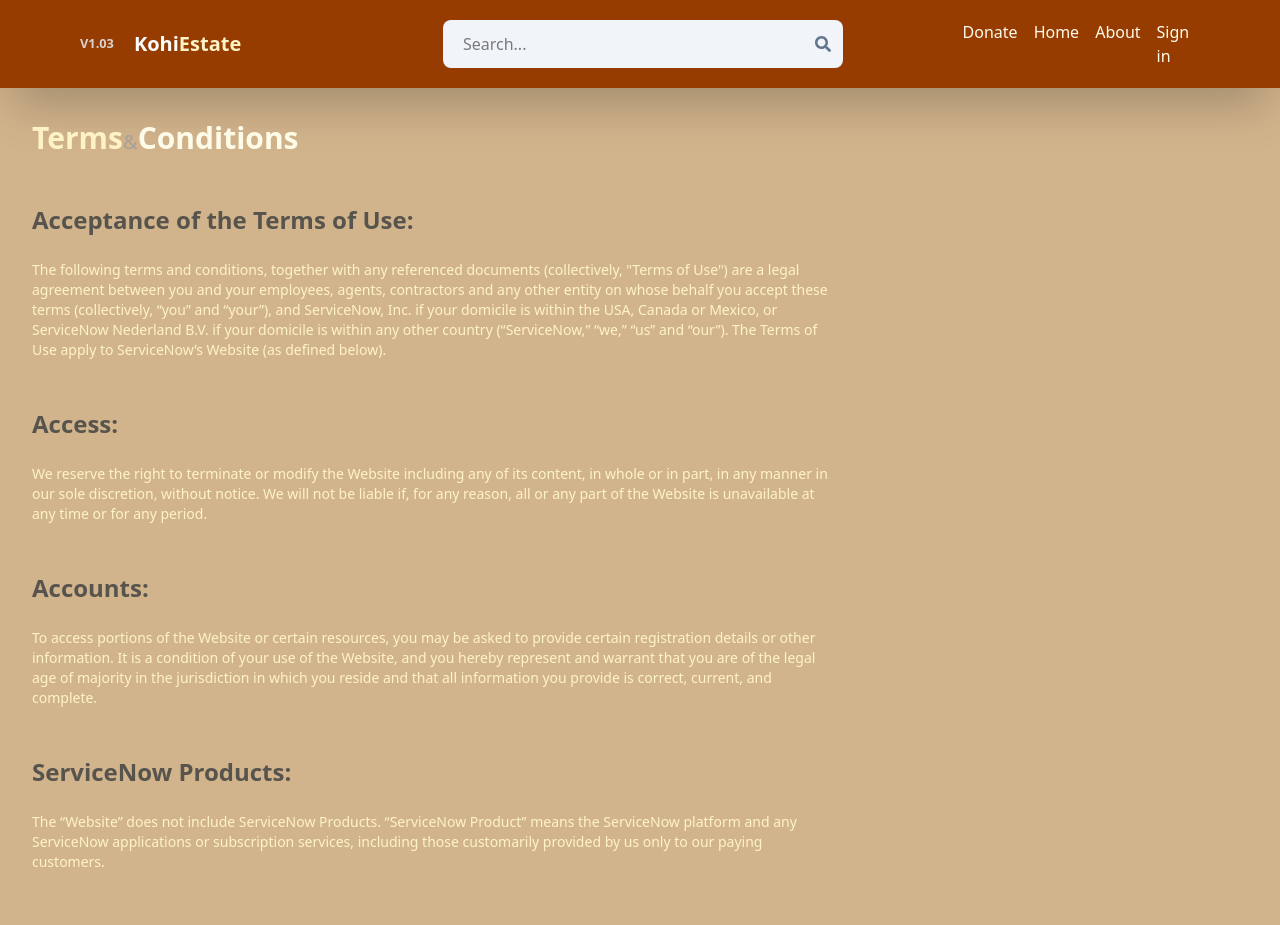
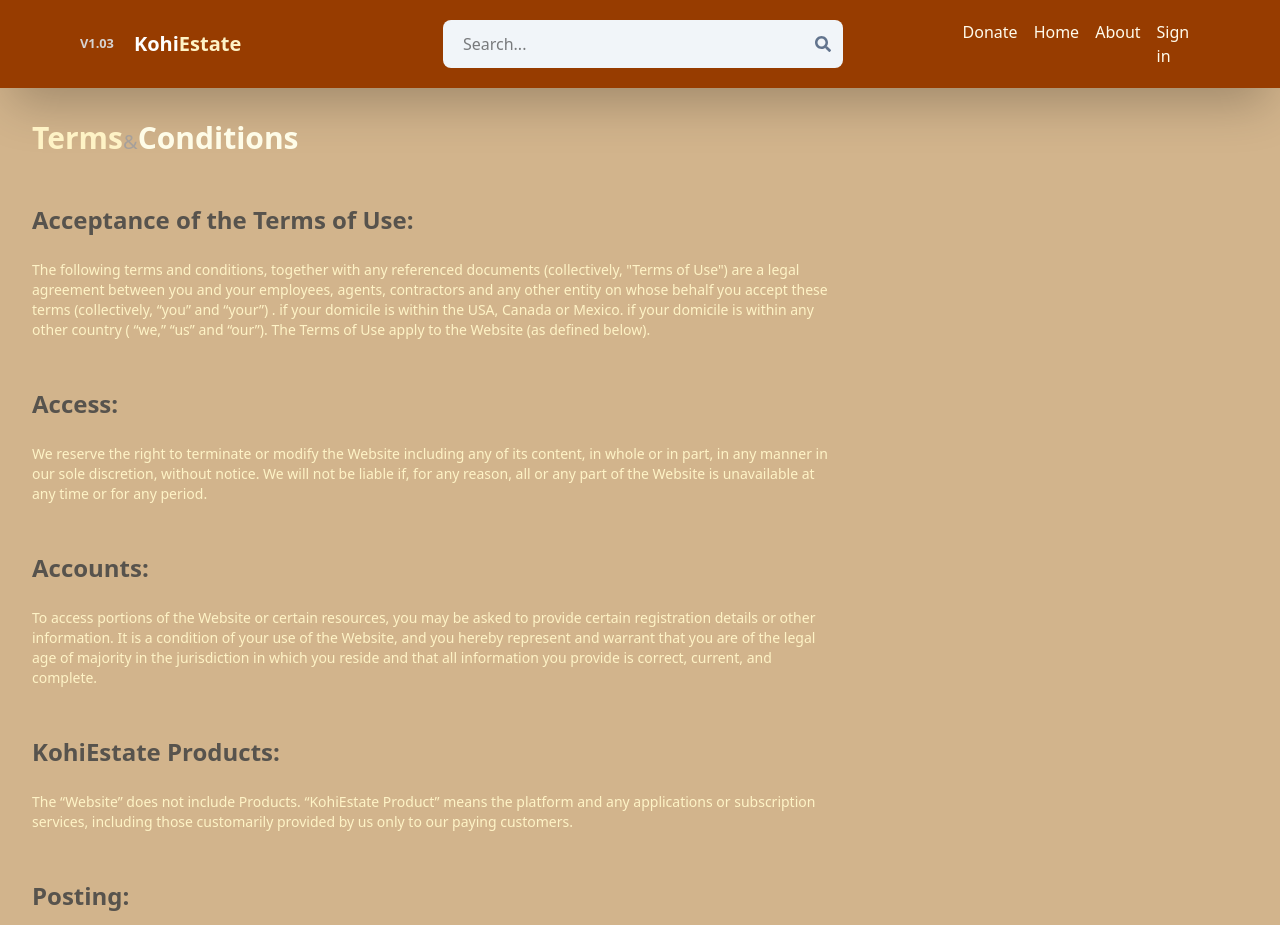
Before and after one commit to VIIthaG/Real-Estate-Platform-Node-Express, a React (Vite) app in the folder client/: page /terms in a window 1280 px wide. Shown: the top 925 px of the page. Built offline with nearby package versions, Linux system fonts and the light colour scheme; no server answers.

Commit message:
probably going to be my last commit for now. Fixed a bunch of things at the start like missing errors, etc...

```diff
--- a/client/src/pages/SignIn.jsx
+++ b/client/src/pages/SignIn.jsx
@@ -1,10 +1,12 @@
-import React, { useState } from "react";
+import React, { useState, useEffect } from "react";
 import { Link } from "react-router-dom";
 import { useNavigate } from "react-router-dom";
-import { signInStart } from "../redux/user/userSlice";
+import {
+  signInStart,
+  signInSuccess,
+  signInFailure,
+} from "../redux/user/userSlice";
 import { useDispatch, useSelector } from "react-redux";
-import { signInSuccess } from "../redux/user/userSlice";
-import { signInFailure } from "../redux/user/userSlice";
 import OAuth from "../components/OAuth";
 import ad from "/Users/apple/Desktop/Real Estate Project/client/src/assets/ad.jpg";
 
@@ -13,12 +15,20 @@
   const { loading, error } = useSelector((state) => state.user);
   const navigate = useNavigate();
   const dispatch = useDispatch();
+
+  useEffect(() => {
+    if (error) {
+      dispatch(signInFailure(null));
+    }
+  }, []);
+
   const handleChange = (e) => {
     setFormData({
       ...formData,
       [e.target.id]: e.target.value,
     });
   };
+
   const handleSubmit = async (e) => {
     e.preventDefault();
     try {
@@ -47,12 +57,12 @@
     <div className="my-10 ">
       <div className="flex justify-center">
         <div className="shadow-lg w-auto rounded h-14">
-          <h1 className="text-3xl text-center text-amber-100 font-semibold  my-4  ">
+          <h1 className="text-3xl text-center text-amber-100 font-semibold my-4">
             Sign In
           </h1>
         </div>
       </div>
-      <div className="p-3  max-w-lg mx-auto  bg-cover bg-center bg-no-repeat  ">
+      <div className="p-3 max-w-lg mx-auto bg-cover bg-center bg-no-repeat">
         <form className="flex gap-3 flex-col" onSubmit={handleSubmit}>
           <input
             type="text"
@@ -60,6 +70,7 @@
             className="border border-gray-200 p-3 rounded-lg bg-gray-200 hover:text-gray-700"
             id="email"
             onChange={handleChange}
+            required
           />
 
           <input
@@ -68,8 +79,9 @@
             className="border border-gray-200 p-3 rounded-lg bg-gray-200 hover:text-gray-700"
             id="password"
             onChange={handleChange}
+            required
           />
-          <div className="flex  gap-2 justify-center">
+          <div className="flex gap-2 justify-center">
             <button
               className="bg-amber-100 text-amber-800 p-3 rounded-lg w-48 font-semibold hover:opacity-97 disabled:opacity-80 justify-center gap-3 transition-transform duration-300 ease-in-out hover:scale-101 hover:bg-yellow-100 hover:shadow-md"
               disabled={loading}
@@ -85,14 +97,14 @@
             <span className="text-amber-100 hover:underline">Sign Up</span>
           </Link>
 
-          <div className=" ml-30 flex gap-2">
+          <div className="ml-30 flex gap-2">
             <p>Like What You See?</p>
             <Link to={"https://github.com/VIIthaG"}>
               <span className="text-amber-100 hover:underline">Rate Us</span>
             </Link>
           </div>
         </div>
-        {error && <p className="text-red-700">{error} </p>}
+        {error && <p className="text-red-700">{error}</p>}
       </div>
       <Link
         to="https://www.apple.com/in/"
--- a/client/src/pages/SignUp.jsx
+++ b/client/src/pages/SignUp.jsx
@@ -13,85 +13,118 @@
   function handleChange(e) {
     setFormData({
       ...formData,
-      [e.target.id]: e.target.value, // to make sure that we can make entries in all 3 input fields without resetting anything or losing data
+      [e.target.id]: e.target.value,
     });
   }
 
   async function handleSubmit(e) {
     e.preventDefault();
+    setLoading(true);
+    setError(null);
+
+    // Frontend validation
+    if (!formData.email.includes("@")) {
+      setLoading(false);
+      setError("Invalid email. Please enter a valid email.");
+      return;
+    }
+
+    if (formData.password.length < 6) {
+      setLoading(false);
+      setError("Password must be at least 6 characters.");
+      return;
+    }
+
     try {
-      setLoading(true);
       const res = await fetch("/api/auth/signup", {
         method: "POST",
         headers: {
-          "Content-Type": " application/json",
+          "Content-Type": "application/json",
         },
         body: JSON.stringify(formData),
       });
+
       const data = await res.json();
-      if (data.success === false) {
+
+      if (!res.ok) {
+        // Handle custom server errors
+        if (data.message.includes("email already exists")) {
+          setError("This email is already registered. Try signing in.");
+        } else if (data.message.includes("username taken")) {
+          setError("Username is already taken. Try a different one.");
+        } else {
+          setError("Something went wrong. Please try again later.");
+        }
         setLoading(false);
-        setError(data.message);
         return;
       }
+
       setLoading(false);
-      setError(null);
       navigate("/signin");
     } catch (error) {
       setLoading(false);
-      setError(error.message);
+      setError("Failed to connect to the server. Please try again.");
     }
   }
 
   return (
     <div className="my-10">
       <div className="flex justify-center">
-        <div className="shadow-lg w-auto h-15 rounded ">
-          <h1 className="text-3xl text-center text-amber-100 font-semibold my-5   ">
+        <div className="shadow-lg w-auto h-15 rounded">
+          <h1 className="text-3xl text-center text-amber-100 font-semibold my-5">
             Sign Up
           </h1>
         </div>
       </div>
-      <div className="p-3 max-w-lg mx-auto bg-cover bg-center bg-no-repeat ">
+      <div className="p-3 max-w-lg mx-auto bg-cover bg-center bg-no-repeat">
         <form className="flex gap-3 flex-col" onSubmit={handleSubmit}>
           <input
             type="text"
-            placeholder="username"
+            placeholder="Username"
             className="border border-gray-200 p-3 rounded-lg bg-gray-200 hover:text-gray-700"
             id="username"
             onChange={handleChange}
+            required
           />
 
           <input
             type="text"
-            placeholder="email"
+            placeholder="Email"
             className="border border-gray-200 p-3 rounded-lg bg-gray-200 hover:text-gray-700"
             id="email"
             onChange={handleChange}
+            required
           />
 
           <input
             type="password"
-            placeholder="password"
+            placeholder="Password"
             className="border border-gray-200 p-3 rounded-lg bg-gray-200 hover:text-gray-700"
             id="password"
             onChange={handleChange}
+            required
           />
+
           <div className="flex gap-2 justify-center">
             <button
-              className="bg-amber-100 text-amber-800 p-3 rounded-lg w-48 font-semibold hover:opacity-97 disabled:opacity-80 justify-center gap-3 transition-transform duration-300 ease-in-out hover:scale-101 hover:bg-yellow-100 hover:shadow-md"
+              className="bg-amber-100 text-amber-800 p-3 rounded-lg w-48 font-semibold hover:opacity-97 disabled:opacity-80 transition-transform duration-300 ease-in-out hover:scale-101 hover:bg-yellow-100 hover:shadow-md"
               disabled={loading}
             >
-              {loading ? "Loading" : "Submit"}
+              {loading ? "Loading..." : "Submit"}
             </button>
             <OAuth />
           </div>
         </form>
-        <div className="my-0.5 flex justify-between gap-2 mt-5 ">
-          <div className="flex gap-2 ">
+
+        {error && (
+          <p className="text-red-700 flex justify-center my-3">{error}</p>
+        )}
+
+        <div className="my-0.5 flex justify-between gap-2 mt-5">
+          <div className="flex gap-2">
             <p>Have an Account?</p>
             <Link to={"/signin"}>
-              <span className="text-amber-100 hover:underline ">Sign In</span>
+              <span className="text-amber-100 hover:underline">Sign In</span>
             </Link>
           </div>
           <div className="flex gap-2">
@@ -101,15 +134,13 @@
             </Link>
           </div>
         </div>
-        {error && (
-          <p className="text-red-700 flex justify-center my-3">{error} </p>
-        )}
       </div>
+
       <Link
         to="https://www.apple.com/in/"
         className="flex justify-center mt-4 p-5 shadow-lg"
       >
-        <img src={ad} className="w-120 h-40 lg:w-150 lg:h-45 " />
+        <img src={ad} className="w-120 h-40 lg:w-150 lg:h-45" />
       </Link>
     </div>
   );
--- a/client/src/pages/Terms.jsx
+++ b/client/src/pages/Terms.jsx
@@ -25,11 +25,10 @@
           The following terms and conditions, together with any referenced
           documents (collectively, "Terms of Use") are a legal agreement between
           you and your employees, agents, contractors and any other entity on
-          whose behalf you accept these terms (collectively, “you” and “your”),
-          and ServiceNow, Inc. if your domicile is within the USA, Canada or
-          Mexico, or ServiceNow Nederland B.V. if your domicile is within any
-          other country (“ServiceNow,” “we,” “us” and “our”). The Terms of Use
-          apply to ServiceNow’s Website (as defined below).
+          whose behalf you accept these terms (collectively, “you” and “your”) .
+          if your domicile is within the USA, Canada or Mexico. if your domicile
+          is within any other country ( “we,” “us” and “our”). The Terms of Use
+          apply to the Website (as defined below).
         </p>
       </div>
       <br />
@@ -71,15 +70,14 @@
       {/* Section 4 */}
       <div>
         <span className="text-stone-600 text-2xl font-semibold">
-          ServiceNow Products:
+          KohiEstate Products:
         </span>
         <br />
         <br />
         <p className="text-amber-100 text-sm">
-          The “Website” does not include ServiceNow Products. “ServiceNow
-          Product” means the ServiceNow platform and any ServiceNow applications
-          or subscription services, including those customarily provided by us
-          only to our paying customers.
+          The “Website” does not include Products. “KohiEstate Product” means
+          the platform and any applications or subscription services, including
+          those customarily provided by us only to our paying customers.
         </p>
       </div>
       <br />
@@ -115,6 +113,7 @@
           would expect to be treated yourself.
         </p>
       </div>
+
       <br />
       <br />
 
```
Also changed, not shown: 2 other files (tests, documents, lock files or other folders).
